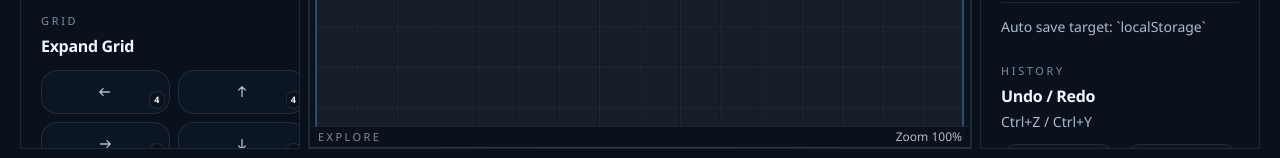
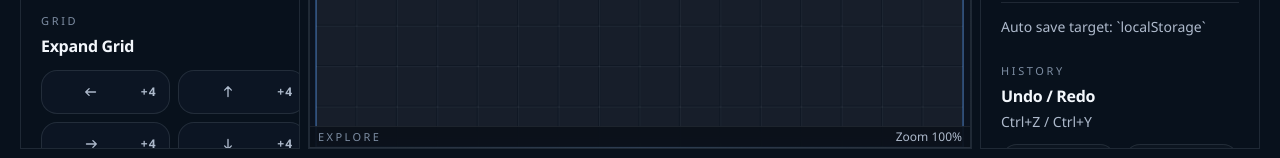
Before and after one commit to hinatayuusuke/Web-Auto-Mapping, a React (Vite) app: page / in a window 1280 px wide. Shown: the part 639-797 px from the top of the page. Built offline with nearby package versions, Linux system fonts and the light colour scheme.

Commit message:
`Expand Grid` の矢印と数字を専用ボタン内の grid レイアウトで揃えた

```diff
--- a/src/App.tsx
+++ b/src/App.tsx
@@ -427,28 +427,24 @@ function App() {
       <section className="space-y-3">
         <PanelHeading eyebrow="Grid" title="Expand Grid" />
         <div className="grid grid-cols-2 gap-2">
-          <IconButton
+          <ExpandGridButton
             label="Expand left by 4"
-            icon={<ArrowIcon direction="left" />}
-            badge="4"
+            direction="left"
             onClick={() => expandSelectedFloorLeft()}
           />
-          <IconButton
+          <ExpandGridButton
             label="Expand up by 4"
-            icon={<ArrowIcon direction="up" />}
-            badge="4"
+            direction="up"
             onClick={() => expandSelectedFloorUp()}
           />
-          <IconButton
+          <ExpandGridButton
             label="Expand right by 4"
-            icon={<ArrowIcon direction="right" />}
-            badge="4"
+            direction="right"
             onClick={() => expandSelectedFloorRight()}
           />
-          <IconButton
+          <ExpandGridButton
             label="Expand down by 4"
-            icon={<ArrowIcon direction="down" />}
-            badge="4"
+            direction="down"
             onClick={() => expandSelectedFloorDown()}
           />
         </div>
@@ -994,6 +990,33 @@ function IconButton({
   );
 }
 
+type ExpandGridButtonProps = {
+  direction: ArrowIconProps['direction'];
+  label: string;
+  onClick: () => void;
+};
+
+function ExpandGridButton({ direction, label, onClick }: ExpandGridButtonProps) {
+  return (
+    <button
+      type="button"
+      onClick={onClick}
+      aria-label={label}
+      title={label}
+      className="grid min-h-11 grid-cols-[1fr_1.75rem] items-center rounded-2xl border border-[var(--color-border)] bg-[var(--color-surface)] px-3 py-2 text-[var(--color-text-soft)] transition hover:border-[var(--color-border-strong)] hover:text-[var(--color-text-strong)]"
+    >
+      <span className="flex justify-center">
+        <span className="size-4.5">
+          <ArrowIcon direction={direction} />
+        </span>
+      </span>
+      <span className="justify-self-end text-[12px] font-semibold leading-none tracking-[0.08em] text-current">
+        +4
+      </span>
+    </button>
+  );
+}
+
 type MovementPadProps = {
   currentFacing: Facing;
   onForward: () => void;
```
Also changed, not shown: .agent/changes.md.
